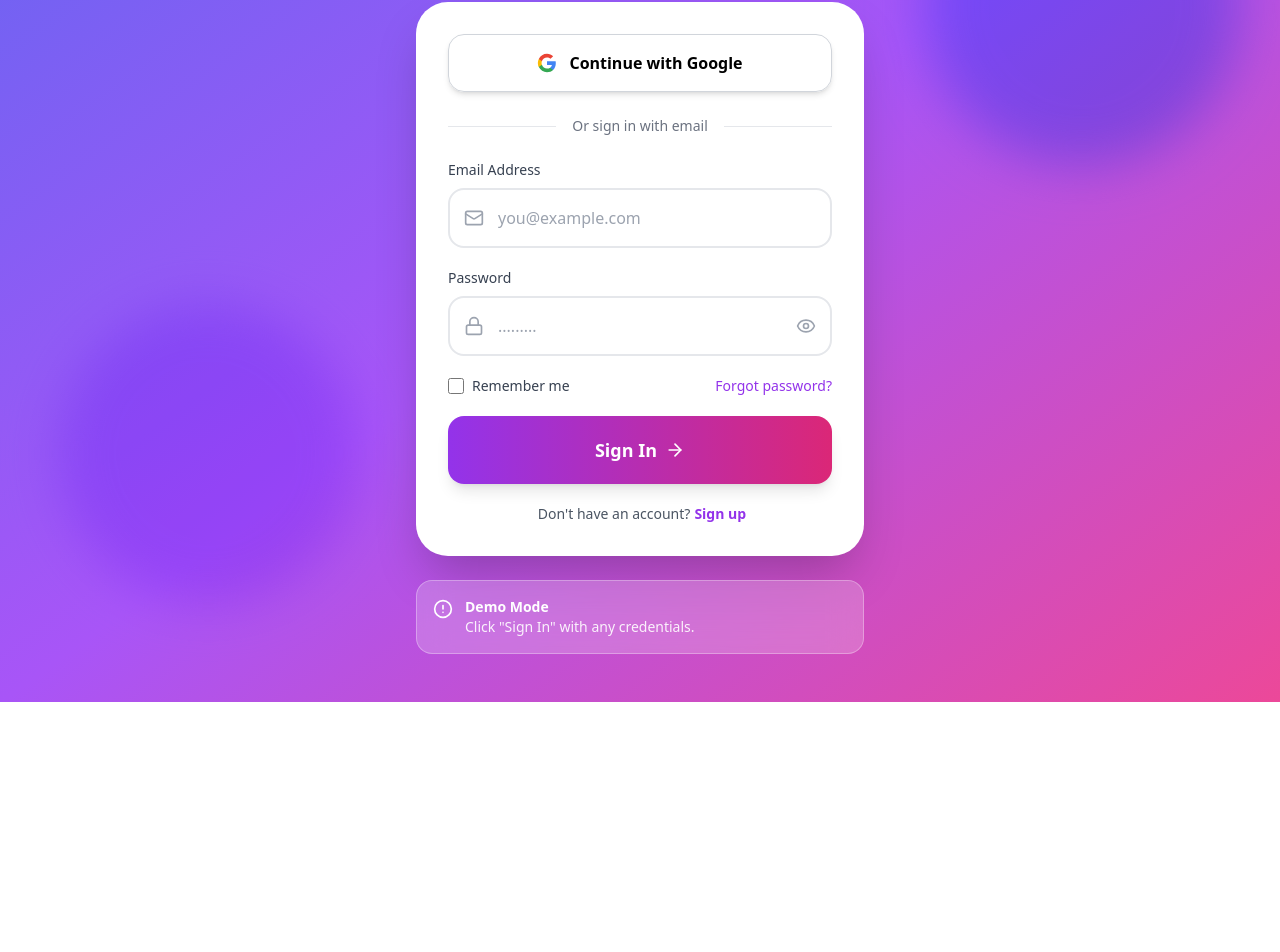
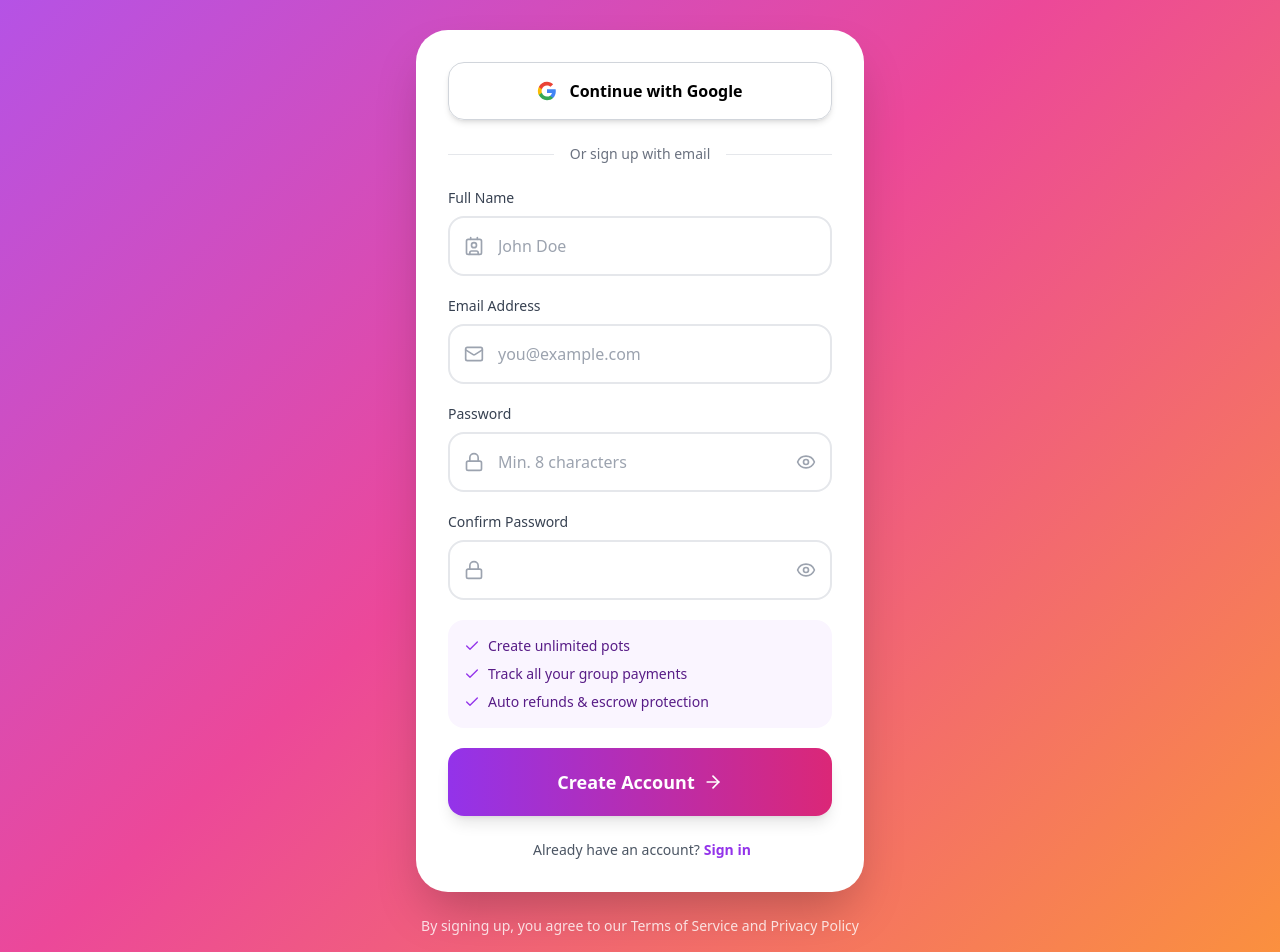
Before and after one commit to timiwritescode/glasswallet-frontend, a React (Vite) app: page / in a window 1280 px wide. Shown: the part 230-1182 px from the top of the page. Before the commit the page ends 932 px from the top, so only its background shows below. Built offline with nearby package versions, Linux system fonts and the light colour scheme.

Commit message:
feat: add sign up page

```diff
--- a/src/App.tsx
+++ b/src/App.tsx
@@ -1,11 +1,12 @@
 import { useState } from 'react'
 import { Login } from './pages/Login'
+import { SignUp } from './pages/SignUp'
 
 function App() {
 
 
   return (
-    <Login/>
+    <SignUp/>
   )
 }
 
--- /dev/null
+++ b/src/components/AuthSubmitBtn.tsx
@@ -0,0 +1,15 @@
+import { motion } from "framer-motion"
+import { ArrowRight } from "lucide-react"
+
+export function AuthSubmitBtn({text}: {text: string}) {
+    return(
+        <motion.button
+            whileHover={{ scale: 1.02 }}
+            whileTap={{ scale: 0.98 }}
+            type="submit"
+            className="w-full bg-gradient-to-r from-purple-600 to-pink-600 text-white rounded-2xl py-5 px-6 flex items-center justify-center gap-2 shadow-lg font-bold text-lg"
+        >
+            {text} <ArrowRight className="w-5 h-5" />
+        </motion.button>
+    )
+}
--- /dev/null
+++ b/src/components/ContinueWithGoogleBtn.tsx
@@ -0,0 +1,12 @@
+import { GoogleIcon } from "./GoogleIcon";
+import { SocialButton } from "./SocialButton";
+
+
+export function ContinueWithGoogleBtn() {
+    return (
+        <div className="space-y-6 mb-6">
+            <SocialButton text="Continue with Google" icon={<GoogleIcon/>} className="border border-gray-300 shadow-md hover:shadow-lg"/>
+        </div>
+    )
+
+}
--- /dev/null
+++ b/src/components/Divider.tsx
@@ -0,0 +1,12 @@
+interface DividerProps {
+    text: string
+}
+
+export function Divider({ text }: DividerProps) {
+  return (
+    <div className="relative my-6">
+      <div className="absolute inset-0 flex items-center"><div className="w-full border-t border-gray-200"></div></div>
+      <div className="relative flex justify-center text-sm"><span className="px-4 bg-white text-gray-500">{text}</span></div>
+    </div>
+  );
+}
--- a/src/pages/Login.tsx
+++ b/src/pages/Login.tsx
@@ -5,6 +5,9 @@ import { SocialButton } from "../components/SocialButton";
 import { Input } from "../components/Input";
 import { AuthHeaderSection } from "../components/AuthHeader";
 import { GoogleIcon } from "../components/GoogleIcon";
+import { ContinueWithGoogleBtn } from "../components/ContinueWithGoogleBtn";
+import { Divider } from "../components/Divider";
+import { AuthSubmitBtn } from "../components/AuthSubmitBtn";
 
 export function Login() {
     const [email, setEmail] = useState('');
@@ -30,9 +33,7 @@ export function Login() {
                     transition={{ delay: 0.2 }}
                     className="bg-white rounded-[32px] p-8 shadow-2xl"
                 >
-                    <div className="space-y-6 mb-6">
-                        <SocialButton text="Continue with Google" icon={<GoogleIcon/>} className="border border-gray-300 shadow-md hover:shadow-lg"/>
-                    </div>
+                    <ContinueWithGoogleBtn/>
 
 
                     <Divider text="Or sign in with email" />
@@ -56,14 +57,8 @@ export function Login() {
 
                         <ForgotPassword/>
 
-                <motion.button
-                    whileHover={{ scale: 1.02 }}
-                    whileTap={{ scale: 0.98 }}
-                    type="submit"
-                    className="w-full bg-gradient-to-r from-purple-600 to-pink-600 text-white rounded-2xl py-5 px-6 flex items-center justify-center gap-2 shadow-lg font-bold text-lg"
-                >
-                    Sign In <ArrowRight className="w-5 h-5" />
-                </motion.button>
+                        <AuthSubmitBtn
+                        text="Sign in"/>
 
                         <NoAccount/>
 
@@ -122,18 +117,6 @@ function BackgroundBlobs() {
   );
 }
 
-
-
-
-function Divider({ text }: { text: string }) {
-  return (
-    <div className="relative my-6">
-      <div className="absolute inset-0 flex items-center"><div className="w-full border-t border-gray-200"></div></div>
-      <div className="relative flex justify-center text-sm"><span className="px-4 bg-white text-gray-500">{text}</span></div>
-    </div>
-  );
-}
-
 function DemoNotice() {
   return (
     <motion.div initial={{ opacity: 0 }} animate={{ opacity: 1 }} transition={{ delay: 0.4 }} className="mt-6 bg-white/20 backdrop-blur-lg border border-white/30 rounded-2xl p-4 text-white flex gap-3">
--- /dev/null
+++ b/src/pages/SignUp.tsx
@@ -0,0 +1,138 @@
+import { AuthHeaderSection } from "../components/AuthHeader";
+import { motion } from "framer-motion"
+import { ContinueWithGoogleBtn } from "../components/ContinueWithGoogleBtn";
+import { Divider } from "../components/Divider";
+import { useState } from "react";
+import { Input } from "../components/Input";
+import { Check, Contact, Contact2Icon, Lock, LucideContact, Mail, PersonStanding } from "lucide-react";
+import { AuthSubmitBtn } from "../components/AuthSubmitBtn";
+
+
+export function SignUp() {
+    const [fullName, setFullName] = useState("");
+    const [email, setEmail] = useState("");
+    const [password, setPassword] = useState("");
+    const [passwordConfirmation, setPasswordConfirmation] = useState("");
+
+
+    const handleSignUp = (e: React.FormEvent) => {
+        e.preventDefault();
+        console.log(`Signing up with: ${fullName}, ${email}, ${password}`)
+    }
+
+    return (
+        <div className="min-h-screen bg-gradient-to-br from-purple-500 via-pink-500 to-orange-400 relative overflow-hidden flex items-center justify-center px-6">
+            <div className="relative z-10 max-w-md w-full py-12">
+                <AuthHeaderSection
+                    headline="Join Glasswallet"
+                    rider="Create your account and start managing group payments"
+                />
+
+                <motion.div
+                    initial={{ opacity: 0, y: 30 }}
+                    animate={{ opacity: 1, y: 0 }}
+                    transition={{ delay: 0.2 }}
+                    className="bg-white rounded-[32px] p-8 shadow-2xl"
+                >
+                    <ContinueWithGoogleBtn/>
+                    <Divider text="Or sign up with email"/>
+                    <form onSubmit={handleSignUp} className="space-y-5">
+                        <Input
+                            label="Full Name"
+                            type="text"
+                            icon={LucideContact}
+                            placeholder="John Doe"
+                            value={email}
+                            onChange={(e) => setFullName(e.target.value)}
+                        />
+
+                        <Input
+                            label="Email Address"
+                            type="email"
+                            icon={Mail}
+                            placeholder="you@example.com"
+                            value={email}
+                            onChange={(e) => setEmail(e.target.value)}
+                        />
+
+                        <Input
+                            label="Password"
+                            type="password"
+                            icon={Lock}
+                            placeholder="Min. 8 characters"
+                            value={password}
+                            onChange={(e) => setPassword(e.target.value)}
+                        />
+
+                        <Input
+                            label="Confirm Password"
+                            type="password"
+                            icon={Lock}
+                            placeholder={""}
+                            value={passwordConfirmation}
+                            onChange={(e) => setPasswordConfirmation(e.target.value)}
+                        />
+
+                        <FeaturesList/>
+
+                        <AuthSubmitBtn text="Create Account"/>
+
+                    </form>
+                    <SignInLink/>
+                </motion.div>
+                <ExtraInformation/>
+            </div>
+        </div>
+    )
+
+}
+
+
+function ExtraInformation() {
+    return (
+        <>
+            <motion.div
+                initial={{ opacity: 0 }}
+                animate={{ opacity: 1 }}
+                transition={{ delay: 0.4 }}
+                className="mt-6 text-center text-sm text-white/80"
+            >
+                <p>By signing up, you agree to our Terms of Service and Privacy Policy</p>
+            </motion.div>
+        </>
+    )
+}
+
+function SignInLink() {
+    return (
+        <div className="mt-6 text-center text-sm text-gray-600">
+            <span className="p-1">Already have an account?</span>
+            <button
+                onClick={() => {}}
+                className="text-purple-600 font-semibold hover:underline"
+            >
+                Sign in
+            </button>
+        </div>
+    )
+}
+
+
+function FeaturesList() {
+    return (
+        <div className="bg-purple-50 rounded-2xl p-4 space-y-2">
+              <div className="flex items-center gap-2 text-sm text-purple-900">
+                <Check className="w-4 h-4 text-purple-600" />
+                <span>Create unlimited pots</span>
+              </div>
+              <div className="flex items-center gap-2 text-sm text-purple-900">
+                <Check className="w-4 h-4 text-purple-600" />
+                <span>Track all your group payments</span>
+              </div>
+              <div className="flex items-center gap-2 text-sm text-purple-900">
+                <Check className="w-4 h-4 text-purple-600" />
+                <span>Auto refunds & escrow protection</span>
+              </div>
+        </div>
+    )
+}
```
Lines whose indentation alone changed are shown as unchanged.
